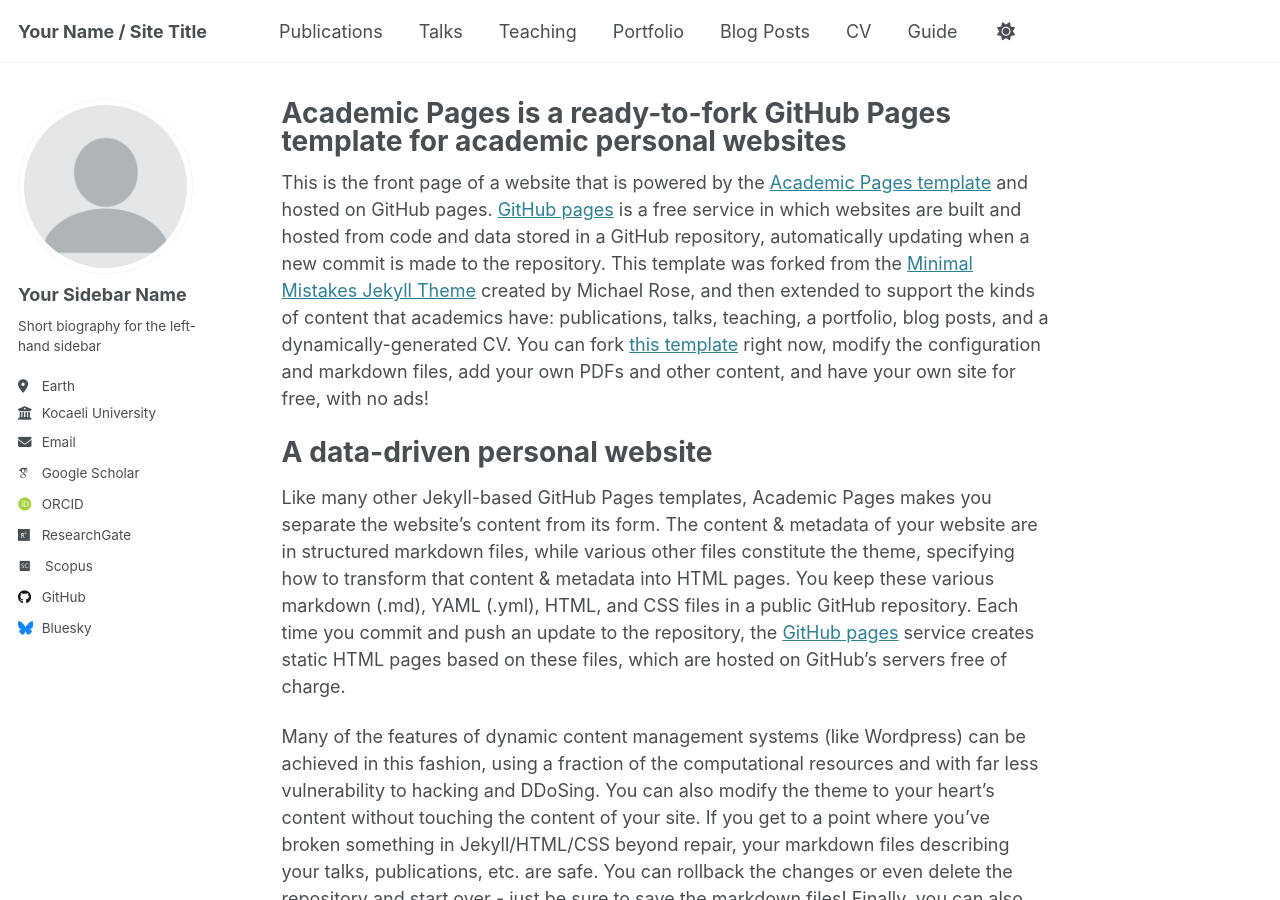
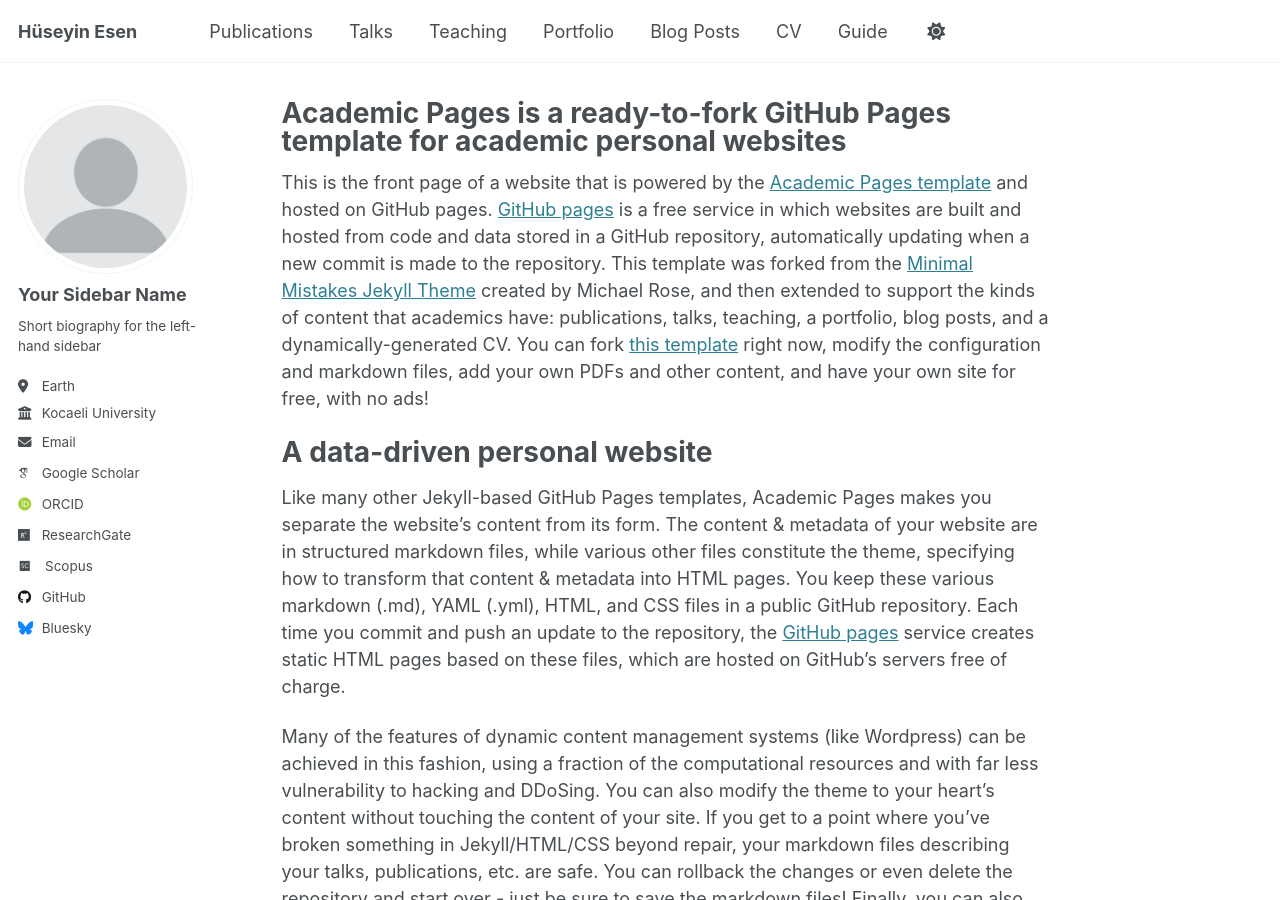
Before and after one commit to huseyin-esen/huseyin-esen.github.io, a Jekyll site: the page built from _pages/about.md, in a window 1280 px wide and 900 px high. Built offline with Jekyll 4.4.1, drawn with Linux system fonts in a browser that asks for light colours; some web fonts are replaced.

Commit message:
Update _config.yml

```diff
--- a/_config.yml
+++ b/_config.yml
@@ -9,7 +9,7 @@
 # Basic Site Settings
 locale                   : "en-US"
 site_theme               : "default"
-title                    : "Your Name / Site Title"
+title                    : "Hüseyin Esen"
 title_separator          : "-"
 name                     : &name "Your Name"
 description              : &description "personal description"
```
